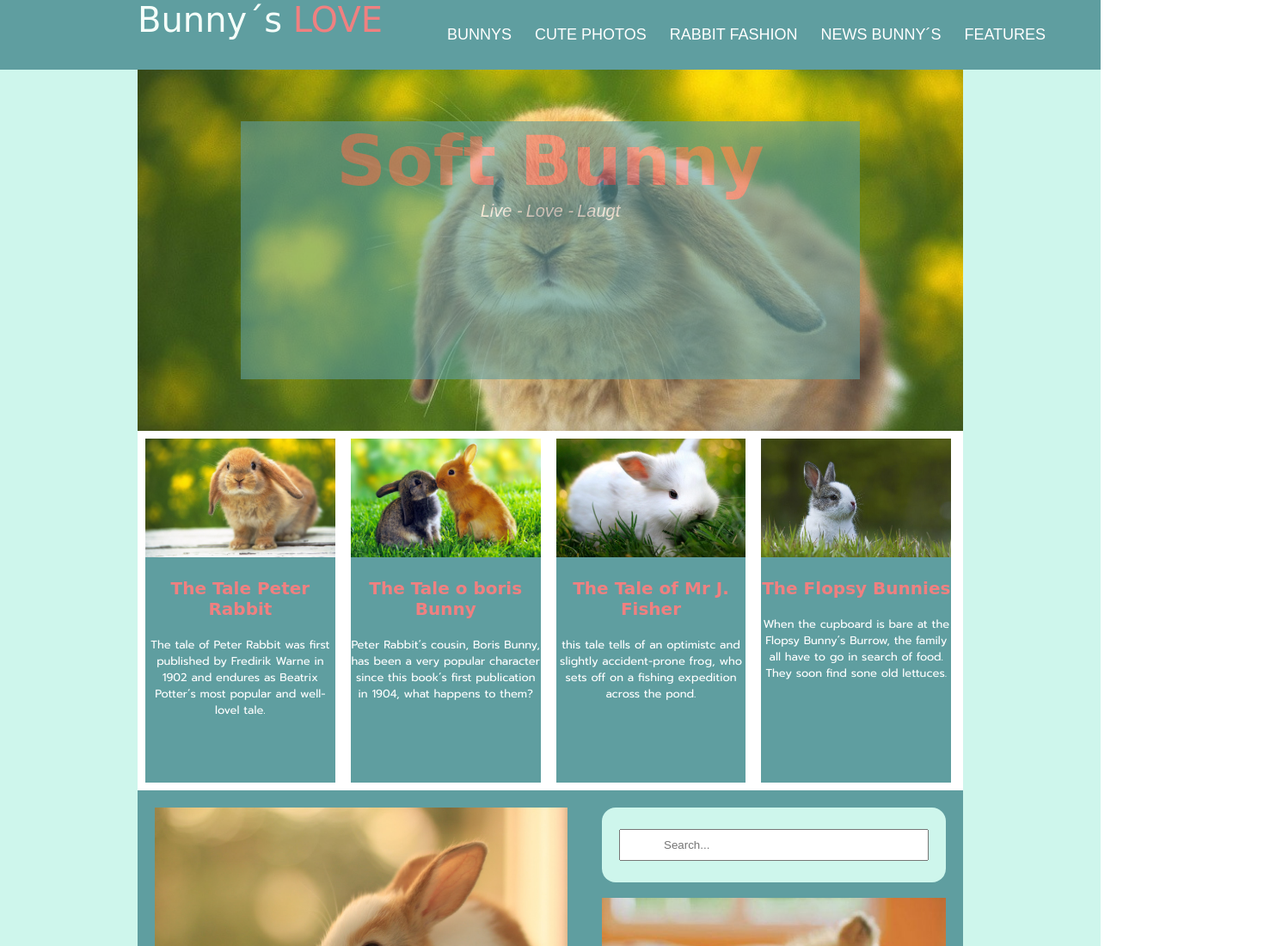
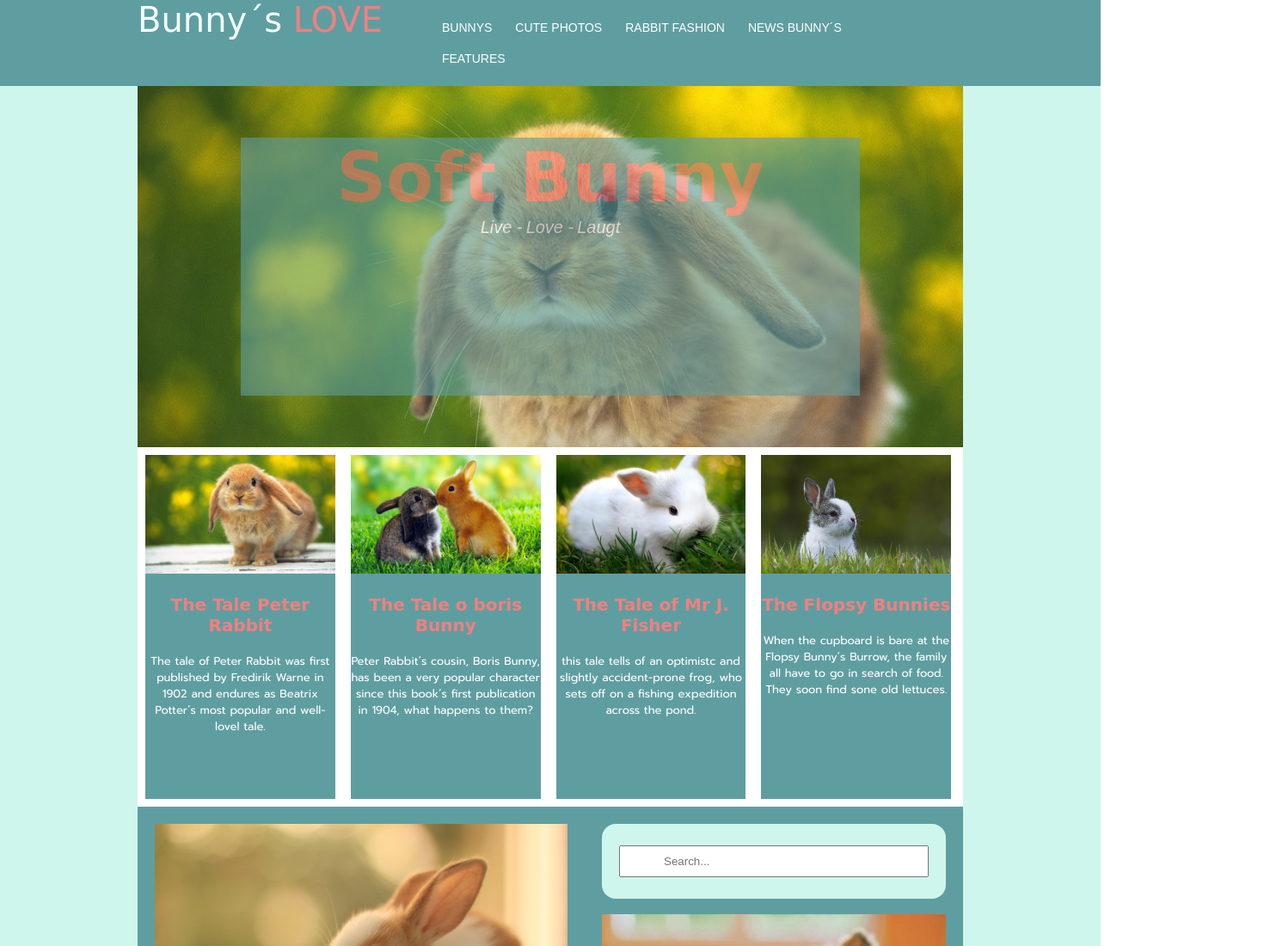
Before and after one commit to Rdiaz28/bunny-love, a plain HTML site: page index.html in a window 1280 px wide. Shown: the top 1100 px of the page at 86% size, 1470 px wide, since content can reach past the window. Drawn offline with Linux system fonts and the light colour scheme; a web font is replaced by a local one.

Commit message:
se soluciona el desbordamiento del menu de navegacion

```diff
--- a/css/main.css
+++ b/css/main.css
@@ -29,8 +29,7 @@ div div div p{
 
 /*-----menu de navegacion pincipal------*/
 nav{
-	padding:20px;
-	width:950px;
+	padding:14px;
 	overflow:hidden;
 }
 nav ul{
@@ -42,7 +41,7 @@ nav ul li{
 	-webkit-border-radius:5px;
 	float:left;
 	font-family:Arial;
-	font-size: 18px;
+	font-size: 14px;
 	margin-right:7px;
 	text-align:center;
 }
```
